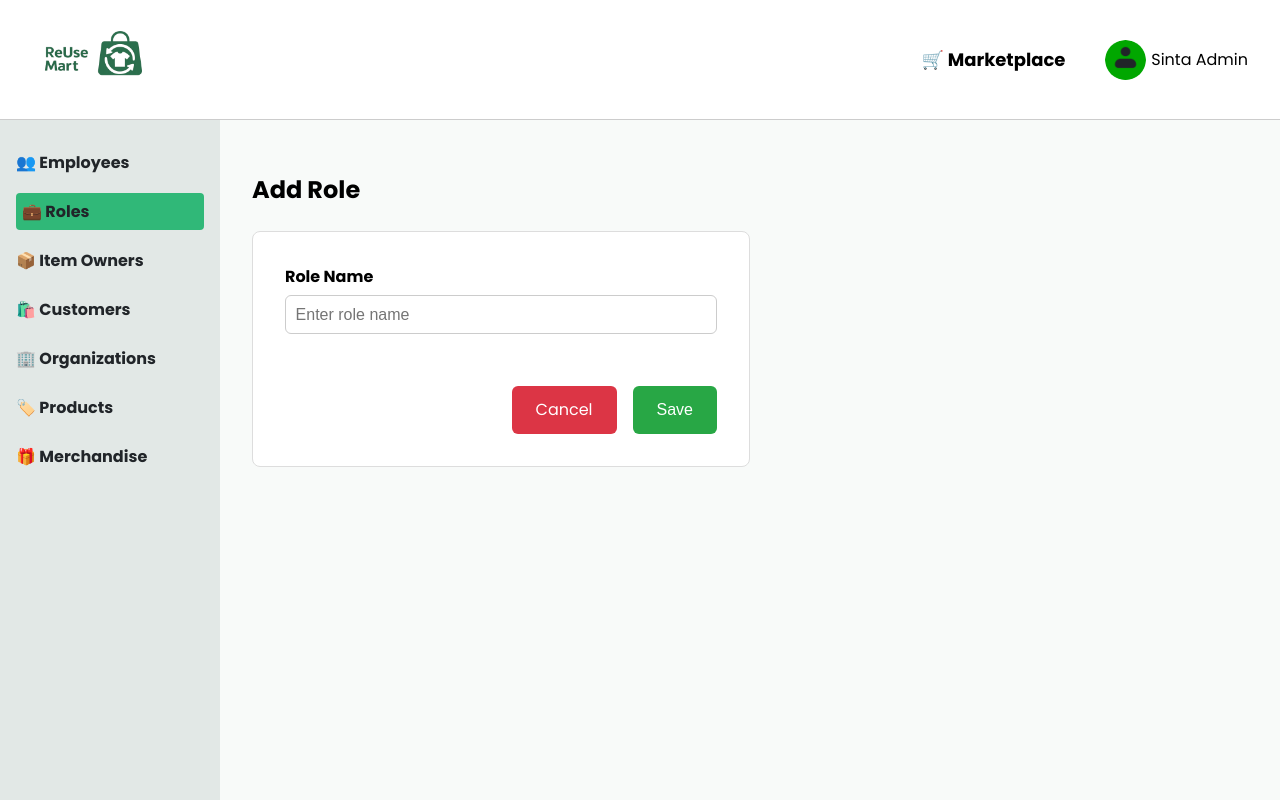
After one commit to ssshinsky/Reusemart, a Laravel app: page /admin/roles/add in a window 1280 px wide. The commit adds this page. Run offline with Laravel 12, Linux system fonts and the light colour scheme; parts of the project's set-up code (start-up, migrations or seed data) failed here and were passed over; some libraries are stand-ins or nearby versions.

Commit message:
Done Role

```diff
--- a/app/Http/Controllers/RoleController.php
+++ b/app/Http/Controllers/RoleController.php
@@ -7,65 +7,121 @@ use Illuminate\Http\Request;
 
 class RoleController extends Controller
 {
-    // Menampilkan daftar semua role
+    public function search(Request $request)
+    {
+        if (!$request->ajax()) {
+            return response('', 204);
+        }
+
+        $search = $request->query('q');
+
+        $roles = Role::where('nama_role', 'like', '%' . $search . '%')->get();
+
+        $html = '';
+        foreach ($roles as $role) {
+            $html .= '
+                <tr>
+                    <td class="center">' . $role->id_role . '</td>
+                    <td style="' . (!$role->is_active ? 'color: #E53E3E; font-weight: bold;' : '') . '">' . $role->nama_role . '</td>
+                    <td class="action-cell" style="background-color:rgb(255, 245, 220)">
+                        <a href="' . route('admin.roles.edit', $role->id_role) . '" class="edit-btn">✏️</a>';
+
+            if ($role->is_active) {
+                $html .= '
+                        <form action="' . route('admin.roles.deactivate', $role->id_role) . '" method="POST" class="form-nonaktif" style="display:inline;">' . csrf_field() . method_field('PUT') . '
+                            <button type="submit" class="redeactivate-btn" title="Deactivate Role">🛑</button>
+                        </form>';
+            } else {
+                $html .= '
+                        <form action="' . route('admin.roles.reactivate', $role->id_role) . '" method="POST" class="form-reactivate" style="display:inline;">' . csrf_field() . method_field('PUT') . '
+                            <button type="submit" class="redeactivate-btn" title="Reactivate Role">♻️</button>
+                        </form>';
+            }
+
+            $html .= '</td></tr>';
+        }
+
+        if ($roles->isEmpty()) {
+            $html = '<tr><td colspan="3" class="center">No roles found.</td></tr>';
+        }
+
+        return response($html);
+    }
+
+    // Tampilkan semua role (View)
     public function index()
     {
         $roles = Role::all();
-        return response()->json($roles);
+        return view('Admin.Roles.roles', compact('roles'));
     }
 
-    // Menampilkan role berdasarkan ID
-    public function show($id)
+    // Tampilkan form tambah role
+    public function create()
     {
-        $role = Role::find($id);
-        if (!$role) {
-            return response()->json(['message' => 'Role not found'], 404);
-        }
-        return response()->json($role);
+        return view('Admin.Roles.add_role');
     }
 
-    // Menambahkan role baru
+    // Simpan role baru
     public function store(Request $request)
     {
         $request->validate([
             'nama_role' => 'required|string|max:255',
         ]);
 
-        $role = Role::create([
+        Role::create([
             'nama_role' => $request->nama_role,
         ]);
 
-        return response()->json($role, 201);
+        return redirect()->route('admin.roles.index')->with('success', 'Role berhasil ditambahkan.');
     }
 
-    // Mengupdate role berdasarkan ID
+    // Tampilkan form edit role
+    public function edit($id)
+    {
+        $role = Role::findOrFail($id);
+        return view('Admin.Roles.edit_role', compact('role'));
+    }
+
+    // Update role
     public function update(Request $request, $id)
     {
-        $role = Role::find($id);
-        if (!$role) {
-            return response()->json(['message' => 'Role not found'], 404);
-        }
+        $role = Role::findOrFail($id);
 
         $request->validate([
-            'nama_role' => 'nullable|string|max:255',
+            'nama_role' => 'required|string|max:255',
         ]);
 
         $role->update([
-            'nama_role' => $request->nama_role ?? $role->nama_role,
+            'nama_role' => $request->nama_role,
         ]);
 
-        return response()->json($role);
+        return redirect()->route('admin.roles.index')->with('success', 'Role berhasil diupdate.');
     }
 
-    // Menghapus role berdasarkan ID
     public function destroy($id)
     {
-        $role = Role::find($id);
-        if (!$role) {
-            return response()->json(['message' => 'Role not found'], 404);
-        }
+        $role = Role::findOrFail($id);
+        $role->delete();
 
-        $role->delete();
-        return response()->json(['message' => 'Role deleted successfully']);
+        return redirect()->route('admin.roles.index')->with('success', 'Role berhasil dihapus.');
     }
+
+    public function deactivate($id)
+    {
+        $role = Role::findOrFail($id);
+        $role->is_active = false;
+        $role->save();
+
+        return redirect()->route('admin.roles.index')->with('success', 'Role berhasil dinonaktifkan.');
+    }
+
+    public function reactivate($id)
+    {
+        $role = Role::findOrFail($id);
+        $role->is_active = true;
+        $role->save();
+
+        return redirect()->route('admin.roles.index')->with('success', 'Role berhasil diaktifkan kembali.');
+    }
+
 }
--- /dev/null
+++ b/resources/views/Admin/Roles/add_role.blade.php
@@ -0,0 +1,117 @@
+@extends('Admin.admin')
+
+@section('title', 'Add Role')
+
+@section('content')
+<h2 style="margin-bottom: 1.5rem;">Add Role</h2>
+
+<form action="{{ route('admin.roles.store') }}" method="POST" class="form-container">
+    @csrf
+
+    <div class="form-grid">
+        <div class="form-column" >
+            <div class="form-group">
+                <label for="nama_role">Role Name</label>
+                <input type="text" name="nama_role" id="nama_role" value="{{ old('nama_role') }}" placeholder="Enter role name" required>
+            </div>
+        </div>
+    </div>
+
+    <div class="form-actions-container">
+        <div class="form-actions">
+            <a href="{{ route('admin.roles.index') }}" class="btn btn-cancel">Cancel</a>
+            <button type="submit" class="btn btn-submit">Save</button>
+        </div>
+    </div>
+</form>
+
+<style>
+    .form-container {
+        width: 50%;
+        padding: 2rem;
+        background: #fff;
+        border: 1px solid #ddd;
+        border-radius: 8px;
+    }
+
+    .form-grid {
+        display: flex;
+        flex-wrap: wrap;
+        gap: 2rem;
+    }
+
+    .form-column {
+        flex: 1;
+        min-width: 300px;
+    }
+
+    .form-group {
+        margin-bottom: 1.2rem;
+        display: flex;
+        flex-direction: column;
+    }
+
+    .form-group label {
+        margin-bottom: 0.4rem;
+        font-weight: 600;
+        font-size: 16px;
+    }
+
+    .form-group input {
+        padding: 0.6rem;
+        font-size: 16px;
+        font-weight: 400;
+        border: 1px solid #ccc;
+        border-radius: 6px;
+    }
+
+    .form-actions-container {
+        margin-top: 2rem;
+        display: flex;
+        justify-content: flex-end;
+    }
+
+    .form-actions {
+        display: flex;
+        gap: 1rem;
+    }
+
+    .btn {
+        height: 48px;
+        padding: 0 1.5rem;
+        font-size: 16px;
+        font-weight: 400;
+        border: none;
+        border-radius: 6px;
+        cursor: pointer;
+        display: flex;
+        align-items: center;
+        justify-content: center;
+    }
+
+    .btn-cancel {
+        background-color: #dc3545;
+        color: white;
+        text-decoration: none;
+    }
+
+    .btn-submit {
+        background-color: #28a745;
+        color: white;
+    }
+
+    .btn:hover {
+        opacity: 0.95;
+    }
+
+    @media (max-width: 768px) {
+        .form-grid {
+            flex-direction: column;
+        }
+
+        .form-actions-container {
+            justify-content: center;
+        }
+    }
+</style>
+@endsection
--- a/resources/views/Admin/admin.blade.php
+++ b/resources/views/Admin/admin.blade.php
@@ -125,12 +125,18 @@
         <div class="sidebar">
             <a href="{{ route('admin.employees.index') }}"
                 class="menu-item {{ request()->is('admin/employees*') ? 'active' : '' }}">👥 Employees</a>
-            <a href="{{ route('admin.roles.index') }}" class="menu-item">💼 Roles</a>
-            <a href="{{ route('admin.penitip.index') }}" class="menu-item">📦 Item Owners</a>
-            <a href="{{ route('admin.pembeli.index') }}" class="menu-item">🛍️ Customers</a>
-            <a href="{{ route('admin.organisasi.index') }}" class="menu-item">🏢 Organizations</a>
-            <a href="{{ route('admin.produk.index') }}" class="menu-item">🏷️ Products</a>
-            <a href="{{ route('admin.merch.index') }}" class="menu-item">🎁 Merchandise</a>
+            <a href="{{ route('admin.roles.index') }}"
+                class="menu-item {{ request()->is('admin/roles*') ? 'active' : '' }}">💼 Roles</a>
+            <a href="{{ route('admin.penitip.index') }}"
+                class="menu-item {{ request()->is('admin/item-owners*') ? 'active' : '' }}">📦 Item Owners</a>
+            <a href="{{ route('admin.pembeli.index') }}"
+                class="menu-item {{ request()->is('admin/customers*') ? 'active' : '' }}">🛍️ Customers</a>
+            <a href="{{ route('admin.organisasi.index') }}"
+                class="menu-item {{ request()->is('admin/organizations*') ? 'active' : '' }}">🏢 Organizations</a>
+            <a href="{{ route('admin.produk.index') }}"
+                class="menu-item {{ request()->is('admin/products*') ? 'active' : '' }}">🏷️ Products</a>
+            <a href="{{ route('admin.merch.index') }}"
+                class="menu-item {{ request()->is('admin/merchandise*') ? 'active' : '' }}">🎁 Merchandise</a>
         </div>
 
         <!-- DYNAMIC CONTENT -->
--- a/routes/web.php
+++ b/routes/web.php
@@ -25,8 +25,6 @@ Route::prefix('admin')->group(function () {
     Route::get('/employees/add', [PegawaiController::class, 'create'])->name('admin.employees.create');
     Route::get('/employees/search', [PegawaiController::class, 'search'])->name('admin.employees.search');
     Route::post('/employees', [PegawaiController::class, 'store'])->name('admin.employees.store');
-
-    //Edit & Non-active Employees
     Route::get('/employees/{id}/edit', [PegawaiController::class, 'edit'])->name('admin.employees.edit');
     Route::put('/employees/{id}', [PegawaiController::class, 'update'])->name('admin.employees.update');
     Route::put('/employees/{id}/reset-password', [PegawaiController::class, 'resetPassword'])->name('admin.employees.reset-password');
@@ -36,6 +34,14 @@ Route::prefix('admin')->group(function () {
 
     // =================== ROLES ===================
     Route::get('/roles', [RoleController::class, 'index'])->name('admin.roles.index');
+    Route::get('/roles/add', [RoleController::class, 'create'])->name('admin.roles.create');
+    Route::post('/roles', [RoleController::class, 'store'])->name('admin.roles.store');
+    Route::get('/roles/{id}/edit', [RoleController::class, 'edit'])->name('admin.roles.edit');
+    Route::put('/roles/{id}', [RoleController::class, 'update'])->name('admin.roles.update');
+    Route::put('/roles/{id}/deactivate', [RoleController::class, 'deactivate'])->name('admin.roles.deactivate');
+    Route::put('/roles/{id}/reactivate', [RoleController::class, 'reactivate'])->name('admin.roles.reactivate');
+    Route::get('/roles/search', [RoleController::class, 'search'])->name('admin.roles.search');
+
 
     // =================== ITEM OWNERS ===================
     Route::get('/item-owners', [PenitipController::class, 'index'])->name('admin.penitip.index');
```
Also changed, not shown: app/Http/Controllers/PegawaiController.php (+18 -9 lines), resources/views/Admin/Employees/employees.blade.php (+5 -5 lines), resources/views/Admin/Roles/edit_role.blade.php (added, +118 -0 lines), resources/views/Admin/Roles/roles.blade.php (added, +268 -0 lines), resources/views/Admin/roles.blade.php (deleted).
